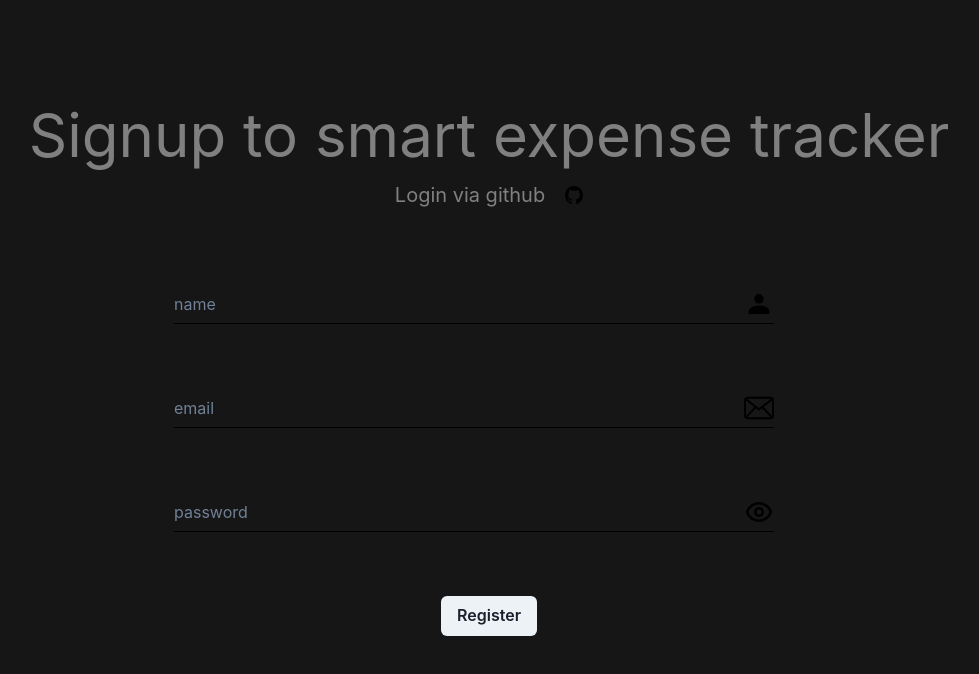
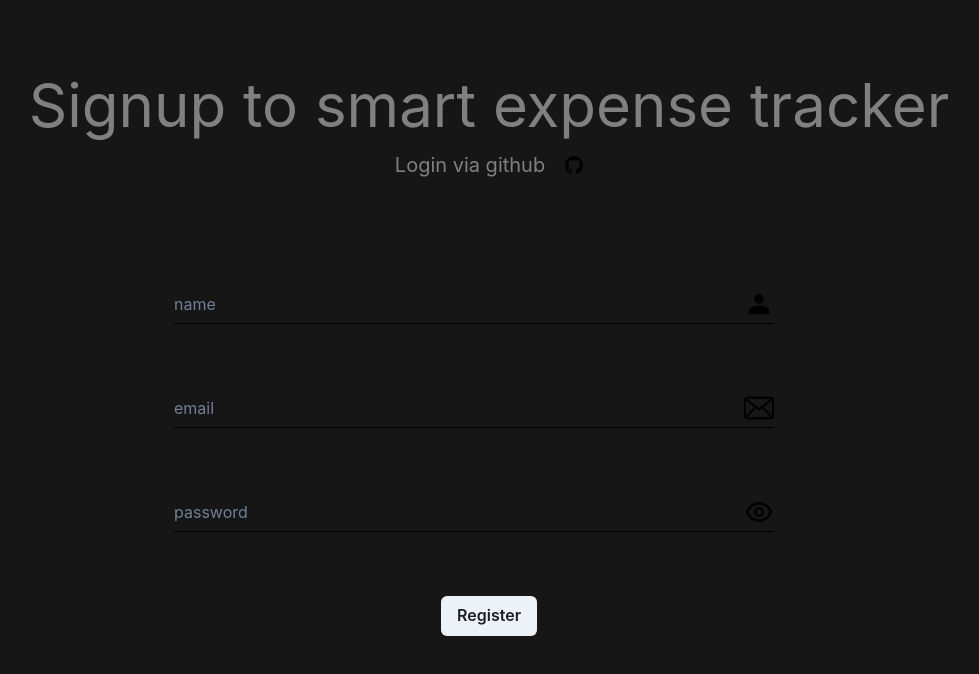
Before and after one commit to pranshu3099/smartexpensetrackerfrontend, a React (Vite) app: page /smartexpensetracker/signup in a window 1280 px wide. Shown: the top 674 px of the page, without its empty margins (151-1130 px from the left). Built offline with nearby package versions, Linux system fonts and the light colour scheme; no server answers.

Commit message:
added styles to signup page

```diff
--- a/src/components/Authcomponent/signup.css
+++ b/src/components/Authcomponent/signup.css
@@ -14,7 +14,7 @@ h2 {
 }
 
 .signup-input-container {
-  height: 500px;
+  height: 70vh;
   display: flex;
   flex-direction: column;
   width: 100%;
@@ -22,6 +22,7 @@ h2 {
   justify-content: center;
   gap: 2rem;
   color: white;
+  /* background-color: white; */
 }
 
 .signup-input-sub-container {
```
